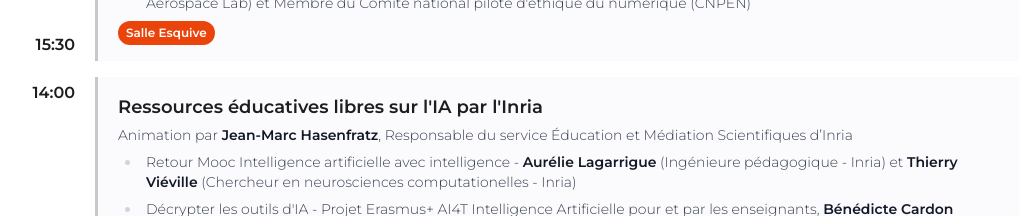
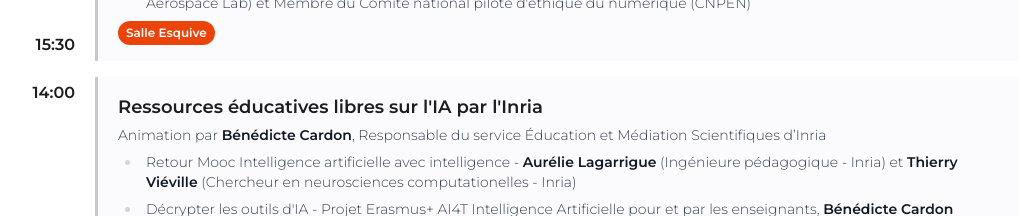
Before and after one commit to openfun/conf2023-landingpage, a Next.js app: page / in a window 1280 px wide. Shown: the part 5920-6136 px from the top of the page, without its empty margins (113-1132 px from the left). Built offline with nearby package versions, Linux system fonts and the light colour scheme.

Commit message:
fix: speakers

```diff
--- a/components/agenda.tsx
+++ b/components/agenda.tsx
@@ -206,7 +206,7 @@ Table ronde animée par **Alix Durand**, chargée de mission Affaires politiques
   {
     title: "Ressources éducatives libres sur l'IA par l'Inria",
     description: `
-Animation par **Jean-Marc Hasenfratz**, Responsable du service Éducation et Médiation Scientifiques d’Inria
+Animation par **Bénédicte Cardon**, Responsable du service Éducation et Médiation Scientifiques d’Inria
 - Retour Mooc Intelligence artificielle avec intelligence - **Aurélie Lagarrigue** (Ingénieure pédagogique - Inria) et **Thierry Viéville** (Chercheur en neurosciences computationelles - Inria)
 - Décrypter les outils d'IA - Projet Erasmus+ AI4T Intelligence Artificielle pour et par les enseignants, **Bénédicte Cardon** (Ingénieure pédagogiquee - Inria) et **Azim Roussanaly** (Enseignant-chercheur en informatique - LORIA)
 - Retour Mooc Machine learning in Python with scikit-learn, **David Arturo Amor Quiroz** (Machine Learning Engineer - Inria)
```
